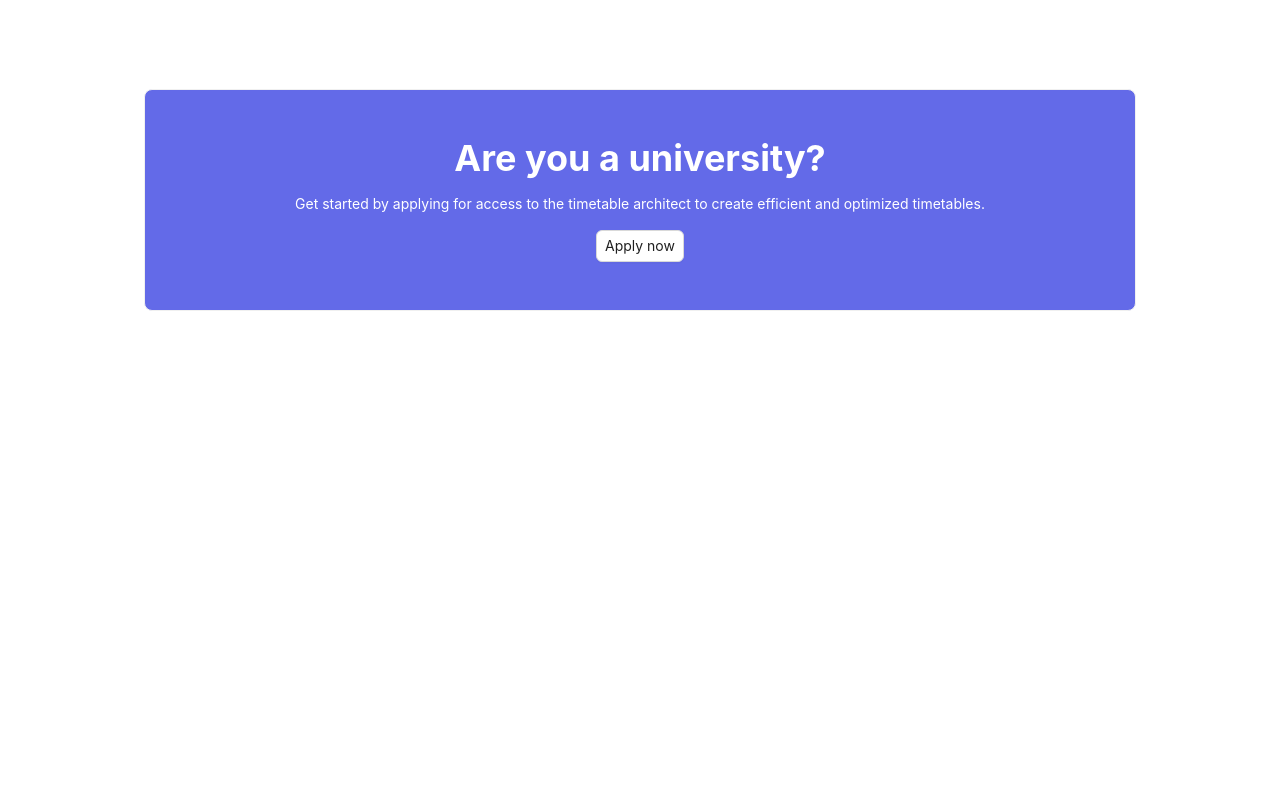
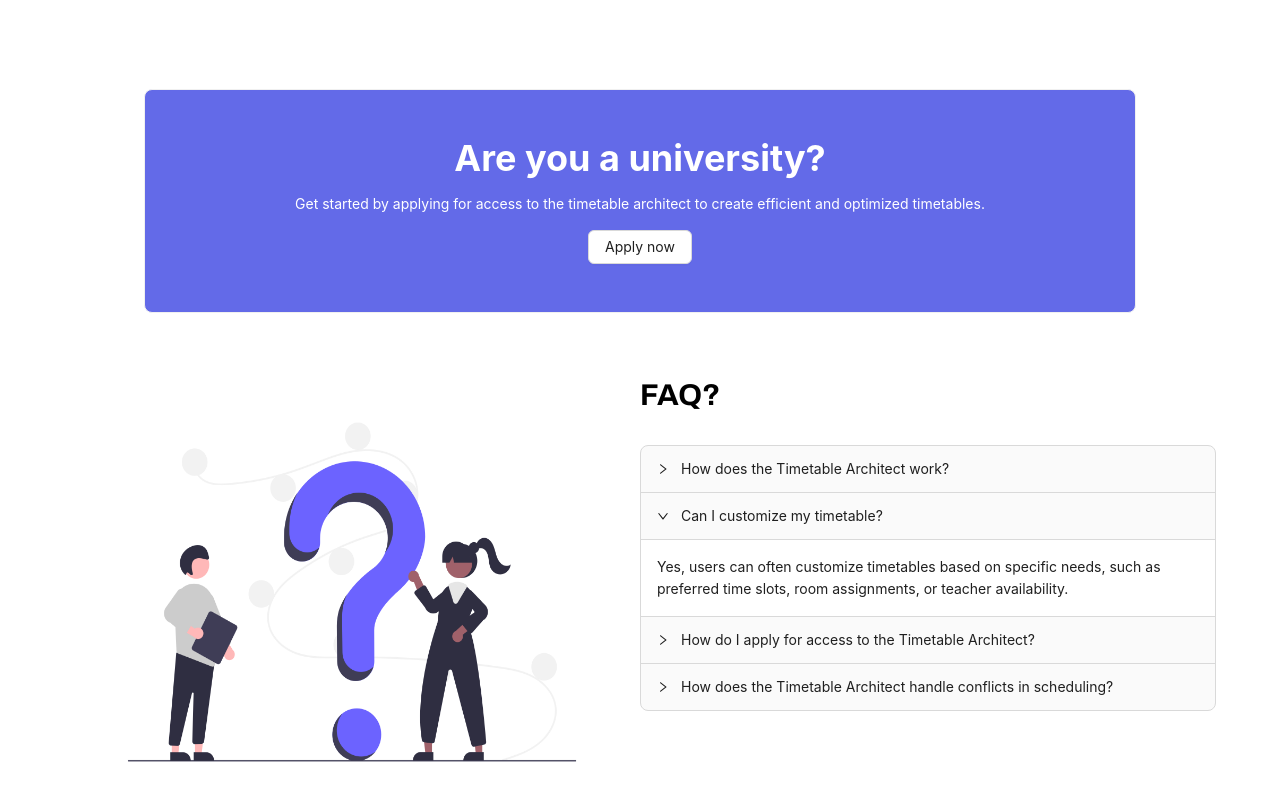
Before and after one commit to VineethRV/TimetableArchitecht, a Next.js app: page / in a window 1280 px wide. Shown: the part 1823-2623 px from the top of the page. Before the commit the page ends 2166 px from the top, so only its background shows below. Built offline with nearby package versions, Linux system fonts and the light colour scheme.

Commit message:
added faq section

```diff
--- a/app/components/LandingPage/AskUniversity.tsx
+++ b/app/components/LandingPage/AskUniversity.tsx
@@ -8,7 +8,7 @@ const AskUniversity = () => {
         <div className='flex flex-col space-y-4 items-center'>
         <h1 className='text-4xl font-bold text-white'>Are you a university?</h1>
         <p className='text-sm text-white'>Get started by applying for access to the timetable architect to create efficient and optimized timetables.</p>
-        <Button className="p-2 w-fit">Apply now</Button>
+        <Button className="p-4 w-fit">Apply now</Button>
         </div>
     </Card>
     </div>
--- /dev/null
+++ b/app/components/LandingPage/FAQ.tsx
@@ -0,0 +1,72 @@
+import React from "react";
+import FAQIllus from "@/public/Illustrations/faqillus.png";
+import Image from "next/image";
+import { Collapse, CollapseProps } from "antd";
+
+const text = `
+  A dog is a type of domesticated animal.
+  Known for its loyalty and faithfulness,
+  it can be found as a welcome guest in many households across the world.
+`;
+
+const items: CollapseProps["items"] = [
+  {
+    key: "1",
+    label: "How does the Timetable Architect work?",
+    children: (
+      <p>
+        The Timetable Architect lets you design and organize personalized
+        schedules by dragging and dropping classes, setting priorities, and
+        adjusting for conflicts in real time.
+      </p>
+    ),
+  },
+  {
+    key: "2",
+    label: "Can I customize my timetable?",
+    children: (
+      <p>
+        Yes, users can often customize timetables based on specific needs, such
+        as preferred time slots, room assignments, or teacher availability.
+      </p>
+    ),
+  },
+  {
+    key: "3",
+    label: "How do I apply for access to the Timetable Architect?",
+    children: (
+      <p>
+        To apply for access to the Timetable Architect, check if your
+        institution or organization provides it, as they may offer a sign-up
+        link or invite. If it's independent, visit the official website, look
+        for an "Apply" or "Request Access" section, and complete the application
+        form.
+      </p>
+    ),
+  },
+  {
+    key: "4",
+    label: "How does the Timetable Architect handle conflicts in scheduling?",
+    children: (
+      <p>
+        The Timetable Architect detects conflicts by highlighting overlapping
+        time slots or courses and suggests alternative arrangements or times
+        based on your available options.
+      </p>
+    ),
+  },
+];
+
+const FAQ = () => {
+  return (
+    <div className="grid grid-cols-2 px-16 py-8">
+      <Image src={FAQIllus} alt="faq" className="h-[430px]" />
+      <div className="flex flex-col space-y-8">
+        <h1 className="font-bold text-3xl">FAQ?</h1>
+        <Collapse items={items} defaultActiveKey={["2"]} />
+      </div>
+    </div>
+  );
+};
+
+export default FAQ;
--- a/app/page.tsx
+++ b/app/page.tsx
@@ -4,6 +4,7 @@ import HeroSection from "./components/LandingPage/HeroSection";
 import StatsSection from "./components/LandingPage/StatsSection";
 import ExploreSection from "./components/LandingPage/ExploreSection";
 import AskUniversity from "./components/LandingPage/AskUniversity";
+import FAQ from "./components/LandingPage/FAQ";
 
 export default function Home() {
   return (
@@ -13,6 +14,7 @@ export default function Home() {
     <StatsSection/>
     <ExploreSection/>
     <AskUniversity/>
+    <FAQ/>
     </>
   );
 }
```
Also changed, not shown: public/Illustrations/faqillus.png (added).
